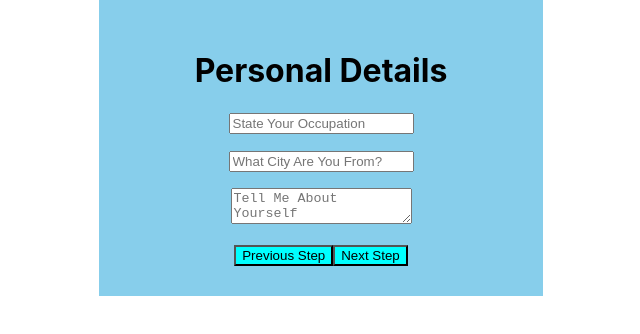
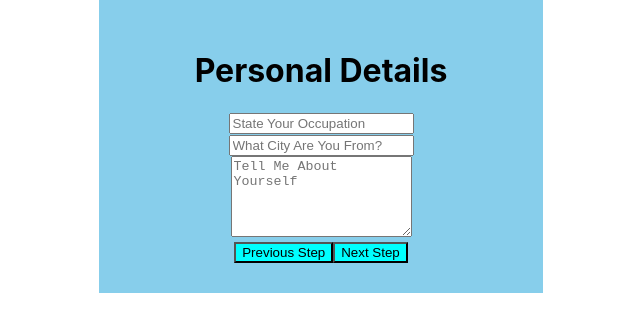
Before and after one commit to neotazman/multistep-form, a React (Create React App) app: page / in a window 1280 px wide. Both pictures are taken after a click on the button "Next Step". Shown: the top 334 px of the page, without its empty margins (319-959 px from the left). Built offline with nearby package versions, Linux system fonts and the light colour scheme; the HTML template or start-up script is replaced by a standard one.

Commit message:
added bootstrap

```diff
--- a/package.json
+++ b/package.json
@@ -9,6 +9,7 @@
     "bootstrap": "^5.1.3",
     "nodemon": "^2.0.15",
     "react": "^17.0.2",
+    "react-bootstrap": "^2.0.2",
     "react-dom": "^17.0.2",
     "react-scripts": "4.0.3",
     "web-vitals": "^1.0.1"
--- a/src/components/DeleteButton.js
+++ b/src/components/DeleteButton.js
@@ -1,9 +1,10 @@
 import React from 'react'
+import Button from 'react-bootstrap/Button'
 
 export default function DeleteButton({ name, deleteButtonFunction }) {
     return (
         <span>
-            <button name={name} onClick={deleteButtonFunction} className='delete'>Delete</button>
+            <Button name={name} onClick={deleteButtonFunction} className='delete'>Delete</Button>
         </span>
     )
 }
--- a/src/components/FormPersonalDetails.js
+++ b/src/components/FormPersonalDetails.js
@@ -1,14 +1,15 @@
 import React from 'react'
+import Form from 'react-bootstrap/Form'
 
 export default function FormPersonalDetails({ state, handleInputChange}) {
 
     const { occupation, city, bio } = state //the input values
 
     return (
-        <div className="personal" >
-            <p><input name='occupation' placeholder='State Your Occupation' value={occupation} onChange={handleInputChange} /></p>
-            <p><input name='city' placeholder='What City Are You From?' value={city} onChange={handleInputChange} /></p>
-            <p><textarea name='bio' placeholder='Tell Me About Yourself' value={bio} onChange={handleInputChange} /></p>
-        </div>
+        <Form className="personal" >
+            <Form.Group><Form.Control name='occupation' placeholder='State Your Occupation' value={occupation} onChange={handleInputChange} /></Form.Group>
+            <Form.Group><Form.Control name='city' placeholder='What City Are You From?' value={city} onChange={handleInputChange} /></Form.Group>
+            <Form.Group><Form.Control as='textarea' rows={5} name='bio' placeholder='Tell Me About Yourself' value={bio} onChange={handleInputChange} /></Form.Group>
+        </Form>
     )
 }
--- a/src/components/FormUserDetails.js
+++ b/src/components/FormUserDetails.js
@@ -1,14 +1,15 @@
 import React from 'react'
+import Form from 'react-bootstrap/Form'
 
 export default function FormUserDetails({ state, handleInputChange }) {
 
     const { firstName, lastName, email } = state //the input values
 
     return (
-        <div>
-            <p><input name="firstName" placeholder="Enter Your First Name" value={firstName} onChange={handleInputChange} /></p>
-            <p><input name='lastName' placeholder="Enter Your Last Name" value={lastName} onChange={handleInputChange} /></p>
-            <p><input name='email' placeholder="Enter Your Email" value={email} onChange={handleInputChange} /></p>
-        </div>
+        <Form>
+            <Form.Group><Form.Control name="firstName" placeholder="Enter Your First Name" value={firstName} onChange={handleInputChange} /></Form.Group>
+            <Form.Group><Form.Control name='lastName' placeholder="Enter Your Last Name" value={lastName} onChange={handleInputChange} /></Form.Group>
+            <Form.Group><Form.Control name='email' placeholder="Enter Your Email" value={email} onChange={handleInputChange} /></Form.Group>
+        </Form>
     )
 }
--- a/src/components/UserForm.js
+++ b/src/components/UserForm.js
@@ -1,4 +1,5 @@
 import React, { useState } from 'react'
+import Button from 'react-bootstrap/Button'
 
 import FormUserDetails from './FormUserDetails'
 import FormPersonalDetails from './FormPersonalDetails'
@@ -41,7 +42,7 @@ export default function UserForm() {
               <div id='contentView'>
                 <h1>User Details</h1>
                 <FormUserDetails state={state} handleInputChange={handleInputChange} />
-                <button onClick={nextStep} className="navigate next">Next Step</button>
+                <Button onClick={nextStep} className="navigate next">Next Step</Button>
               </div>
           )
         case 2:
@@ -49,8 +50,8 @@ export default function UserForm() {
             <div id='contentView'>
                 <h1>Personal Details</h1>
                 <FormPersonalDetails state={state} handleInputChange={handleInputChange} />
-                <button onClick={previousStep} className="navigate previous">Previous Step</button>
-                <button onClick={nextStep} className="navigate next">Next Step</button>
+                <Button onClick={previousStep} className="navigate previous">Previous Step</Button>
+                <Button onClick={nextStep} className="navigate next">Next Step</Button>
             </div>
           )
         case 3:
@@ -58,15 +59,15 @@ export default function UserForm() {
             <div id='contentView'>
                 <h1>Confirmation</h1>
                 <Confirm state={state} deleteButtonFunction={deleteButtonFunction} />
-                <button onClick={previousStep} className="navigate previous">Previous Step</button>
-                <button onClick={nextStep} className="navigate next">Next Step</button>
+                <Button onClick={previousStep} className="navigate previous">Previous Step</Button>
+                <Button onClick={nextStep} className="navigate next">Next Step</Button>
             </div>
           )
         case 4:
           return (
             <div id='contentView'>
                 <h1>final page</h1>
-                <button onClick={previousStep} className="navigate previous">Previous Step</button>
+                <Button onClick={previousStep} className="navigate previous">Previous Step</Button>
             </div>
           )
       }
@@ -74,8 +75,8 @@ export default function UserForm() {
     // return (
     //     <div>
     //         <h3>the step is {state.step}</h3>
-    //         <button onClick={previousStep} className="navigate previous">Previous Step</button>
-    //         <button onClick={nextStep} className="navigate next">Next Step</button>
+    //         <Button onClick={previousStep} className="navigate previous">Previous Step</Button>
+    //         <Button onClick={nextStep} className="navigate next">Next Step</Button>
     //     </div>
     // )
 }
```
Also changed, not shown: src/components/StepButton.js (added, +13 -0 lines), 1 other file (tests, documents, lock files or other folders).
